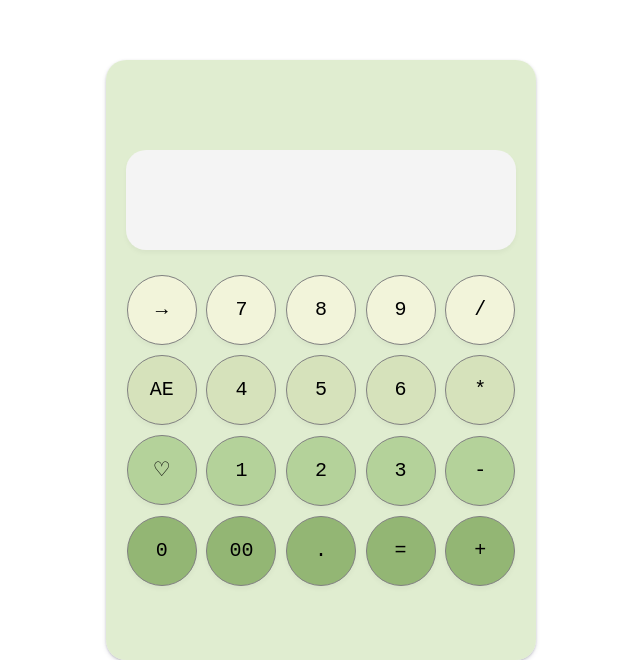
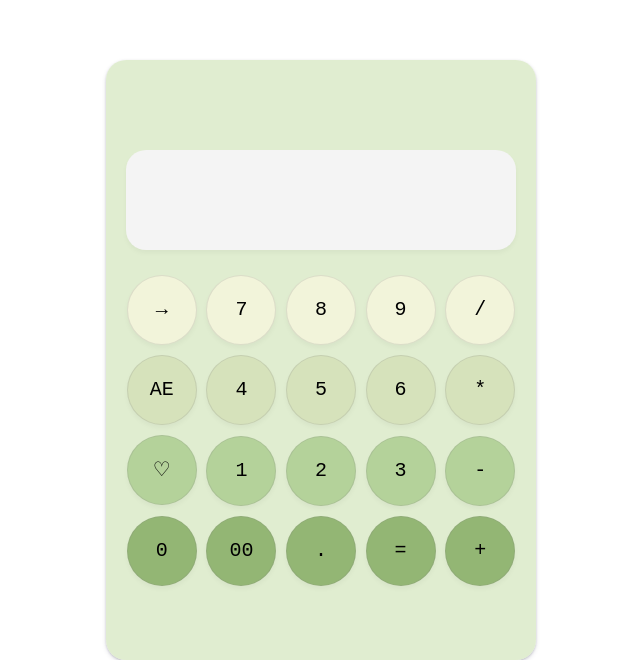
Before and after one commit to vasenkom/Calculator, a plain HTML site: page index.html in a window 1280 px wide. Shown: the part 140-800 px from the top of the page, without its empty margins (319-959 px from the left). Drawn offline with Linux system fonts and the light colour scheme.

Commit message:
change opacity of button's border

```diff
--- a/style.css
+++ b/style.css
@@ -12,7 +12,7 @@
     background-color: #dcebcade;
     border-radius: 20px;
     max-width: 430px;
-    min-width: 430px;
+    min-width: 425px;
     height: 600px;
     display: flex;
     flex-direction: column;
@@ -54,7 +54,7 @@
     align-items: center;
 }
 .buttons button {
-    border: 1px solid gray;
+    border: 1px solid rgba(128, 128, 128, 0.201);
     font-size: 20px;
     width: 70px;
     height: 70px;
```
